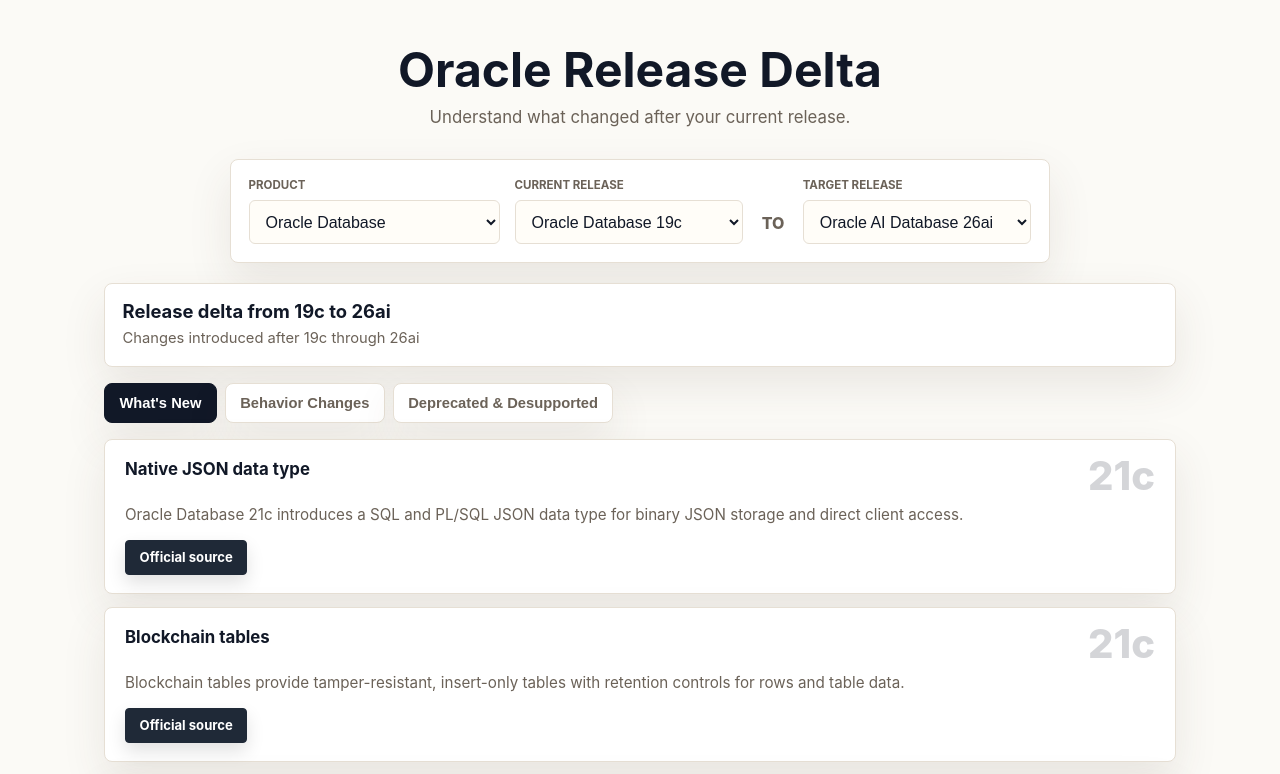
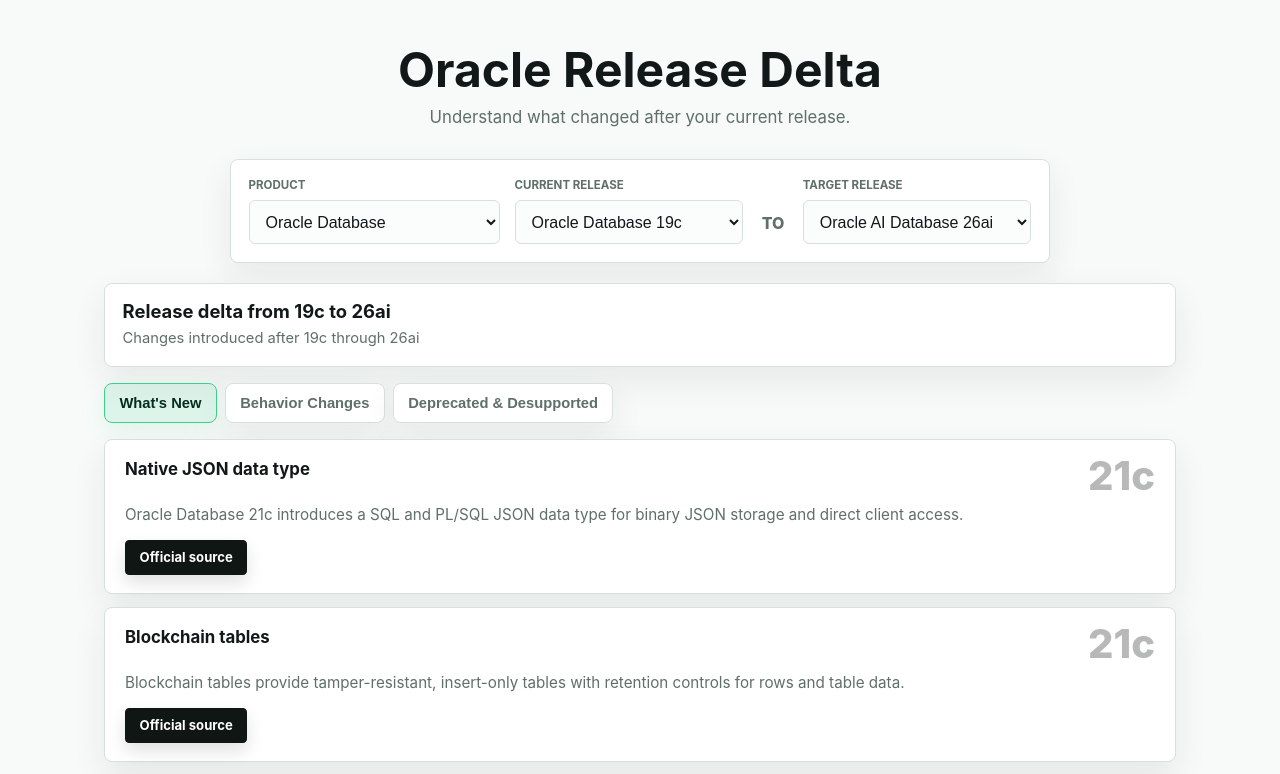
Before and after one commit to jollylengkono/oracle-version-diff, a website with bundled scripts: page index.html in a window 1280 px wide. Shown: the top 774 px of the page. Built offline with nearby package versions, Linux system fonts and the light colour scheme.

Commit message:
style: apply Supabase light theme (#11)
* feat: refine light card comparison UI

* fix: populate 21c legacy release sections

* fix: hide inactive comparison panels

* feat: apply GitHub dark theme

* feat: add Oracle Database release delta

* feat: add database and weblogic release tracks

* feat: refine release support metadata and curated data

* docs: specify oracle source policy and light theme

* docs: plan oracle source policy and light theme

* test Oracle-owned source hosts

* test: cover split theme files

* Split dark and OpenClaw light themes

* Refine OpenClaw light theme CSS

* docs: update handover source policy

* docs: remove stale official docs wording

* fix: generalize source link label

* docs: specify Supabase light theme

* docs: plan Supabase light theme

* test: cover Supabase light theme

* style: apply Supabase light theme

* docs: update default theme wording

````diff
--- a/css/theme-openclaw-light.css
+++ b/css/theme-supabase-light.css
@@ -1,19 +1,21 @@
 :root {
   --oracle-red: #C74634;
-  --accent: #111827;
-  --ink: #111827;
-  --muted: #6B6258;
-  --muted-strong: #3F3A34;
+  --accent: #3ECF8E;
+  --accent-strong: #249361;
+  --accent-soft: rgba(62, 207, 142, .14);
+  --ink: #111817;
+  --muted: #5F6F69;
+  --muted-strong: #2F3D38;
   --surface: #FFFFFF;
-  --surface-soft: #F3EFE7;
-  --surface-raised: #FFFDF8;
-  --bg: #FBFAF6;
-  --border: #E6DFD4;
-  --border-strong: #CFC5B8;
-  --button: #1F2937;
-  --button-hover: #111827;
-  --focus: #C74634;
-  --shadow: 0 18px 44px rgba(75, 63, 48, .10);
+  --surface-soft: #F1F5F3;
+  --surface-raised: #FBFDFC;
+  --bg: #F8FAF9;
+  --border: #D8E0DC;
+  --border-strong: #AEBDB6;
+  --button: #101614;
+  --button-hover: #050807;
+  --focus: #3ECF8E;
+  --shadow: 0 14px 34px rgba(24, 38, 35, .08);
 }
 
 * { box-sizing: border-box; }
@@ -107,6 +109,7 @@ body {
 .picker__field select:focus {
   outline: 2px solid var(--focus);
   outline-offset: 2px;
+  border-color: var(--accent);
 }
 .picker__vs {
   color: var(--muted);
@@ -139,10 +142,10 @@ body {
   background: var(--surface-raised);
 }
 .tab--active {
-  color: #FFFFFF;
-  background: var(--ink);
-  border-color: var(--ink);
-  box-shadow: var(--shadow);
+  color: #062D1F;
+  background: var(--accent-soft);
+  border-color: var(--accent);
+  box-shadow: 0 8px 24px rgba(62, 207, 142, .12);
 }
 
 .panel { display: block; }
@@ -199,7 +202,7 @@ body {
 }
 .item__version {
   flex: 0 0 auto;
-  color: rgba(17, 24, 39, .18);
+  color: rgba(17, 24, 23, .30);
   font-size: 2.5rem;
   font-weight: 800;
   letter-spacing: 0;
--- /dev/null
+++ b/docs/superpowers/plans/2026-05-31-supabase-light-theme.md
@@ -0,0 +1,310 @@
+# Supabase Light Theme Implementation Plan
+
+> **For agentic workers:** REQUIRED SUB-SKILL: Use superpowers:subagent-driven-development (recommended) or superpowers:executing-plans to implement this plan task-by-task. Steps use checkbox (`- [ ]`) syntax for tracking.
+
+**Goal:** Replace the OpenClaw-inspired default light theme with a Supabase-inspired light theme while preserving the GitHub dark fallback.
+
+**Architecture:** This is a CSS-first theme swap. The app keeps its existing static HTML/JS data flow, card rendering, and tab behavior; only the default stylesheet, theme tests, and documentation change. The preserved fallback remains `css/theme-github-dark.css` and should not be restyled.
+
+**Tech Stack:** Static HTML, vanilla CSS, JavaScript ES modules, Node test runner, pytest.
+
+---
+
+## File Structure
+
+- `tests/js/theme.test.mjs`: Updates the theme contract so tests expect `css/theme-supabase-light.css`, Supabase green tokens, white cards, near-white background, and unchanged GitHub dark fallback tokens.
+- `css/theme-supabase-light.css`: New default light theme derived from the current light stylesheet but restyled around Supabase-like green, white surfaces, fine borders, compact card UI, and dark source buttons.
+- `css/theme-openclaw-light.css`: Removed from active use. Delete this file after the new Supabase stylesheet exists.
+- `index.html`: Points to `css/theme-supabase-light.css`.
+- `README.md`: Changes default theme wording from OpenClaw-inspired to Supabase-inspired.
+- `docs/HANDOVER.md`: Changes current state and implementation notes from OpenClaw-inspired to Supabase-inspired.
+
+## Task 1: Theme Test Contract
+
+**Files:**
+- Modify: `tests/js/theme.test.mjs`
+
+- [ ] **Step 1: Write the failing theme contract**
+
+Replace `tests/js/theme.test.mjs` with:
+
+```js
+import { test } from 'node:test';
+import assert from 'node:assert/strict';
+import { readFileSync } from 'node:fs';
+
+const lightCss = readFileSync('css/theme-supabase-light.css', 'utf8');
+const darkCss = readFileSync('css/theme-github-dark.css', 'utf8');
+const html = readFileSync('index.html', 'utf8');
+
+test('hidden comparison panels stay hidden when tabs switch sections', () => {
+  assert.match(lightCss, /\.panel\[hidden\]\s*\{\s*display:\s*none;\s*\}/);
+  assert.match(darkCss, /\.panel\[hidden\]\s*\{\s*display:\s*none;\s*\}/);
+});
+
+test('index uses Supabase-inspired light theme by default', () => {
+  assert.match(html, /href="css\/theme-supabase-light\.css"/);
+  assert.doesNotMatch(html, /href="css\/theme\.css"/);
+  assert.doesNotMatch(html, /href="css\/theme-openclaw-light\.css"/);
+});
+
+test('fallback GitHub dark theme is preserved', () => {
+  assert.match(darkCss, /--bg:\s*#0d1117;/i);
+  assert.match(darkCss, /--surface:\s*#161b22;/i);
+  assert.match(darkCss, /--surface-raised:\s*#21262d;/i);
+  assert.match(darkCss, /--border:\s*#30363d;/i);
+  assert.match(darkCss, /--ink:\s*#e6edf3;/i);
+  assert.match(darkCss, /--accent:\s*#2f81f7;/i);
+});
+
+test('Supabase light theme uses green accent and white cards', () => {
+  assert.match(lightCss, /--bg:\s*#f8faf9;/i);
+  assert.match(lightCss, /--surface:\s*#ffffff;/i);
+  assert.match(lightCss, /--surface-raised:\s*#fbfdfc;/i);
+  assert.match(lightCss, /--ink:\s*#111817;/i);
+  assert.match(lightCss, /--accent:\s*#3ecf8e;/i);
+  assert.match(lightCss, /--focus:\s*#3ecf8e;/i);
+  assert.match(lightCss, /--button:\s*#101614;/i);
+});
+
+test('Supabase light theme keeps source buttons dark and active tabs green', () => {
+  assert.match(lightCss, /\.item__source\s*\{[\s\S]*background:\s*var\(--button\);/);
+  assert.match(lightCss, /\.item__source:hover\s*\{[\s\S]*background:\s*var\(--button-hover\);/);
+  assert.match(lightCss, /\.tab--active\s*\{[\s\S]*border-color:\s*var\(--accent\);/);
+  assert.match(lightCss, /\.tab--active\s*\{[\s\S]*background:\s*var\(--accent-soft\);/);
+});
+```
+
+- [ ] **Step 2: Run test to verify it fails**
+
+Run:
+
+```bash
+npm test
+```
+
+Expected: FAIL because `css/theme-supabase-light.css` does not exist yet and `index.html` still references `theme-openclaw-light.css`.
+
+- [ ] **Step 3: Commit the red test contract**
+
+```bash
+git add tests/js/theme.test.mjs
+git commit -m "test: cover Supabase light theme"
+```
+
+## Task 2: Default Supabase Light Theme
+
+**Files:**
+- Create: `css/theme-supabase-light.css`
+- Delete: `css/theme-openclaw-light.css`
+- Modify: `index.html`
+- Test: `tests/js/theme.test.mjs`
+
+- [ ] **Step 1: Create the new Supabase light stylesheet**
+
+Copy the current light theme as the starting point:
+
+```bash
+cp css/theme-openclaw-light.css css/theme-supabase-light.css
+```
+
+Then edit `css/theme-supabase-light.css` so these blocks match exactly:
+
+```css
+:root {
+  --oracle-red: #C74634;
+  --accent: #3ECF8E;
+  --accent-strong: #249361;
+  --accent-soft: rgba(62, 207, 142, .14);
+  --ink: #111817;
+  --muted: #5F6F69;
+  --muted-strong: #2F3D38;
+  --surface: #FFFFFF;
+  --surface-soft: #F1F5F3;
+  --surface-raised: #FBFDFC;
+  --bg: #F8FAF9;
+  --border: #D8E0DC;
+  --border-strong: #AEBDB6;
+  --button: #101614;
+  --button-hover: #050807;
+  --focus: #3ECF8E;
+  --shadow: 0 14px 34px rgba(24, 38, 35, .08);
+}
+```
+
+```css
+.tab--active {
+  color: #062D1F;
+  background: var(--accent-soft);
+  border-color: var(--accent);
+  box-shadow: 0 8px 24px rgba(62, 207, 142, .12);
+}
+```
+
+```css
+.picker__field select:focus {
+  outline: 2px solid var(--focus);
+  outline-offset: 2px;
+  border-color: var(--accent);
+}
+```
+
+```css
+.item__version {
+  flex: 0 0 auto;
+  color: rgba(17, 24, 23, .30);
+  font-size: 2.5rem;
+  font-weight: 800;
+  letter-spacing: 0;
+  line-height: .92;
+  white-space: nowrap;
+}
+```
+
+Keep the existing card layout, responsive media query, `.panel[hidden]`, and dark source button structure. Do not add gradients or viewport-width font sizing.
+
+- [ ] **Step 2: Update the default stylesheet link**
+
+In `index.html`, change:
+
+```html
+<link rel="stylesheet" href="css/theme-openclaw-light.css" />
+```
+
+to:
+
+```html
+<link rel="stylesheet" href="css/theme-supabase-light.css" />
+```
+
+- [ ] **Step 3: Delete the old OpenClaw default stylesheet**
+
+```bash
+git rm css/theme-openclaw-light.css
+```
+
+- [ ] **Step 4: Run tests to verify the theme contract passes**
+
+Run:
+
+```bash
+npm test
+```
+
+Expected: PASS for all JS tests.
+
+- [ ] **Step 5: Commit the default theme change**
+
+```bash
+git add css/theme-supabase-light.css index.html tests/js/theme.test.mjs
+git commit -m "style: apply Supabase light theme"
+```
+
+## Task 3: Documentation Wording
+
+**Files:**
+- Modify: `README.md`
+- Modify: `docs/HANDOVER.md`
+
+- [ ] **Step 1: Update README theme wording**
+
+In `README.md`, replace:
+
+```markdown
+OpenClaw-inspired light card UI and a preserved GitHub dark fallback theme.
+```
+
+with:
+
+```markdown
+Supabase-inspired light card UI and a preserved GitHub dark fallback theme.
+```
+
+- [ ] **Step 2: Update handover theme wording**
+
+In `docs/HANDOVER.md`, replace these two phrases:
+
+```markdown
+OpenClaw-inspired light card theme is the default
+```
+
+```markdown
+OpenClaw-inspired light card theme
+```
+
+with:
+
+```markdown
+Supabase-inspired light card theme is the default
+```
+
+```markdown
+Supabase-inspired light card theme
+```
+
+- [ ] **Step 3: Verify stale OpenClaw default-theme wording is gone**
+
+Run:
+
+```bash
+rg -n "OpenClaw-inspired|theme-openclaw-light" README.md docs/HANDOVER.md index.html tests/js/theme.test.mjs
+```
+
+Expected: no output and exit code 1.
+
+- [ ] **Step 4: Commit documentation updates**
+
+```bash
+git add README.md docs/HANDOVER.md
+git commit -m "docs: update default theme wording"
+```
+
+## Task 4: Final Verification
+
+**Files:**
+- Verify: `index.html`
+- Verify: `css/theme-supabase-light.css`
+- Verify: `css/theme-github-dark.css`
+- Verify: `README.md`
+- Verify: `docs/HANDOVER.md`
+
+- [ ] **Step 1: Run JS tests**
+
+```bash
+npm test
+```
+
+Expected: all JS tests pass.
+
+- [ ] **Step 2: Run Python tests**
+
+```bash
+.venv/bin/python -m pytest tests/python/ -q
+```
+
+Expected: all Python tests pass.
+
+- [ ] **Step 3: Check whitespace**
+
+```bash
+git diff --check
+```
+
+Expected: no output.
+
+- [ ] **Step 4: Confirm fallback theme was not modified in this implementation**
+
+```bash
+git diff HEAD~3 -- css/theme-github-dark.css
+```
+
+Expected: no output. If this command shows changes, inspect them and revert only accidental edits to `css/theme-github-dark.css`.
+
+- [ ] **Step 5: Inspect final changed files**
+
+```bash
+git status --short
+git log --oneline -5
+```
+
+Expected: clean working tree after the task commits, with recent commits for the theme test contract, Supabase theme, docs update, and the already committed spec/plan.
--- /dev/null
+++ b/docs/superpowers/specs/2026-05-31-supabase-light-theme-design.md
@@ -0,0 +1,91 @@
+# Supabase-Inspired Light Theme Design
+
+Date: 2026-05-31
+Status: Approved for implementation planning
+
+## Goal
+
+Replace the current OpenClaw-inspired default light theme with a Supabase-inspired
+light theme for Oracle Release Delta.
+
+The app should feel like a clean developer tool: white card surfaces, fine neutral
+borders, compact spacing, subtle elevation, and Supabase-style green interaction
+states. The existing GitHub dark theme remains preserved as the fallback theme.
+
+## Non-Goals
+
+- No release-delta behavior changes.
+- No product, source, crawler, or data changes.
+- No new theme switcher.
+- No redesign of the preserved GitHub dark fallback.
+- No layout migration to a sidebar or dashboard shell.
+
+## Visual Direction
+
+Use the selected "Close Supabase Light" direction from the brainstorming mockup.
+
+Required traits:
+
+- Near-white page background.
+- White card, picker, tab, and summary surfaces.
+- Thin neutral borders with slightly stronger hover borders.
+- Supabase-style green as the main accent for active tabs, focus rings, and
+  selected interactive states, using `#3ECF8E` or a close accessible variant.
+- Compact developer-tool spacing, keeping the current card-based workflow.
+- Subtle shadows only where useful for hierarchy.
+- Existing dark source link button remains dark gray/black, with darker hover.
+- Large muted version numbers remain visible on cards at the current 30% opacity
+  intent.
+
+## Files And Boundaries
+
+Expected implementation scope:
+
+- Rename the default light theme to `css/theme-supabase-light.css` and update
+  `index.html` to reference it.
+- Remove the old OpenClaw default stylesheet from active use. It does not need to
+  remain as a fallback; the preserved fallback is the GitHub dark theme.
+- Keep `css/theme-github-dark.css` unchanged except for accidental formatting
+  prevention.
+- Update theme tests in `tests/js/theme.test.mjs` so they assert the Supabase
+  default tokens and continued GitHub dark fallback preservation.
+- Update user-facing documentation in `README.md` and `docs/HANDOVER.md` from
+  OpenClaw-inspired to Supabase-inspired.
+
+The preferred implementation is CSS-first. JavaScript should not change unless a
+test or selector proves the CSS cannot express the chosen state.
+
+## Interaction Details
+
+- Active tabs use a green-tinted background or green border treatment instead of
+  a filled black active state.
+- Select focus states use green focus outlines.
+- Card hover states become slightly more defined through border and surface
+  changes, not heavy motion.
+- The Official source button keeps the current dark treatment and does not regain
+  an arrow icon.
+
+## Testing
+
+Run the existing JS and Python suites after implementation:
+
+- `npm test`
+- `.venv/bin/python -m pytest tests/python/ -q`
+
+Theme-specific checks should cover:
+
+- `index.html` references the Supabase-inspired default theme.
+- The default light theme includes Supabase-style green accent tokens.
+- The default light theme keeps white card surfaces and near-white page
+  background.
+- The GitHub dark fallback still contains the expected GitHub dark tokens.
+- Hidden tab panels remain hidden in both themes.
+
+## Acceptance Criteria
+
+- Opening the app shows the Supabase-inspired light theme by default.
+- The GitHub dark fallback remains available as a one-line stylesheet swap.
+- The card layout remains intact.
+- Source buttons remain dark and arrow-free.
+- Documentation and tests no longer describe the default theme as
+  OpenClaw-inspired.
--- a/index.html
+++ b/index.html
@@ -4,7 +4,7 @@
   <meta charset="utf-8" />
   <meta name="viewport" content="width=device-width, initial-scale=1" />
   <title>Oracle Release Delta</title>
-  <link rel="stylesheet" href="css/theme-openclaw-light.css" />
+  <link rel="stylesheet" href="css/theme-supabase-light.css" />
 </head>
 <body>
   <header class="masthead">
--- a/tests/js/theme.test.mjs
+++ b/tests/js/theme.test.mjs
@@ -2,7 +2,7 @@ import { test } from 'node:test';
 import assert from 'node:assert/strict';
 import { readFileSync } from 'node:fs';
 
-const lightCss = readFileSync('css/theme-openclaw-light.css', 'utf8');
+const lightCss = readFileSync('css/theme-supabase-light.css', 'utf8');
 const darkCss = readFileSync('css/theme-github-dark.css', 'utf8');
 const html = readFileSync('index.html', 'utf8');
 
@@ -11,9 +11,10 @@ test('hidden comparison panels stay hidden when tabs switch sections', () => {
   assert.match(darkCss, /\.panel\[hidden\]\s*\{\s*display:\s*none;\s*\}/);
 });
 
-test('index uses OpenClaw-inspired light theme by default', () => {
-  assert.match(html, /href="css\/theme-openclaw-light\.css"/);
+test('index uses Supabase-inspired light theme by default', () => {
+  assert.match(html, /href="css\/theme-supabase-light\.css"/);
   assert.doesNotMatch(html, /href="css\/theme\.css"/);
+  assert.doesNotMatch(html, /href="css\/theme-openclaw-light\.css"/);
 });
 
 test('fallback GitHub dark theme is preserved', () => {
@@ -25,9 +26,19 @@ test('fallback GitHub dark theme is preserved', () => {
   assert.match(darkCss, /--accent:\s*#2f81f7;/i);
 });
 
-test('OpenClaw light theme uses warm light cards and dark source buttons', () => {
-  assert.match(lightCss, /--bg:\s*#fbfaf6;/i);
+test('Supabase light theme uses green accent and white cards', () => {
+  assert.match(lightCss, /--bg:\s*#f8faf9;/i);
   assert.match(lightCss, /--surface:\s*#ffffff;/i);
-  assert.match(lightCss, /--ink:\s*#111827;/i);
-  assert.match(lightCss, /--button:\s*#1f2937;/i);
+  assert.match(lightCss, /--surface-raised:\s*#fbfdfc;/i);
+  assert.match(lightCss, /--ink:\s*#111817;/i);
+  assert.match(lightCss, /--accent:\s*#3ecf8e;/i);
+  assert.match(lightCss, /--focus:\s*#3ecf8e;/i);
+  assert.match(lightCss, /--button:\s*#101614;/i);
 });
+
+test('Supabase light theme keeps source buttons dark and active tabs green', () => {
+  assert.match(lightCss, /\.item__source\s*\{[\s\S]*background:\s*var\(--button\);/);
+  assert.match(lightCss, /\.item__source:hover\s*\{[\s\S]*background:\s*var\(--button-hover\);/);
+  assert.match(lightCss, /\.tab--active\s*\{[\s\S]*border-color:\s*var\(--accent\);/);
+  assert.match(lightCss, /\.tab--active\s*\{[\s\S]*background:\s*var\(--accent-soft\);/);
+});
````
Also changed, not shown: docs/HANDOVER.md (+3 -3 lines), README.md.
